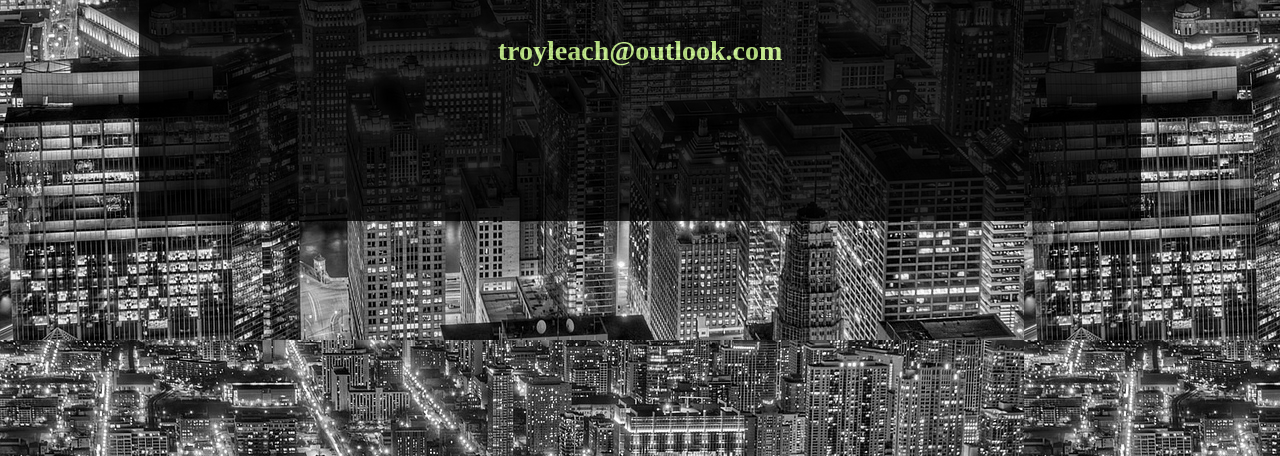
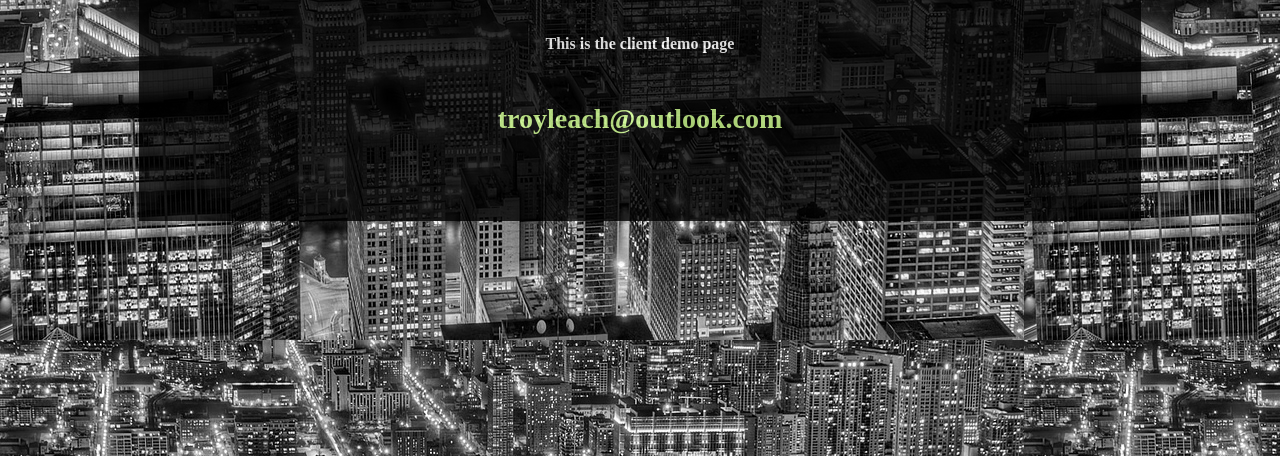
Before and after one commit to troyleach/troy_leach, a plain HTML site: page index.html in a window 1280 px wide. Shown: the part 344-800 px from the top of the page. Drawn offline with Linux system fonts and the light colour scheme.

Commit message:
making the demo branch

```diff
--- a/index.html
+++ b/index.html
@@ -64,6 +64,9 @@
         <p class="body-title">
           Web Site Coming Soon
         </p>
+        <p>
+            This is the client demo page
+        </p>
         <p class="email">troyleach@outlook.com</p>
         <div >
         </div>
```
Also changed, not shown: 1 other file.
